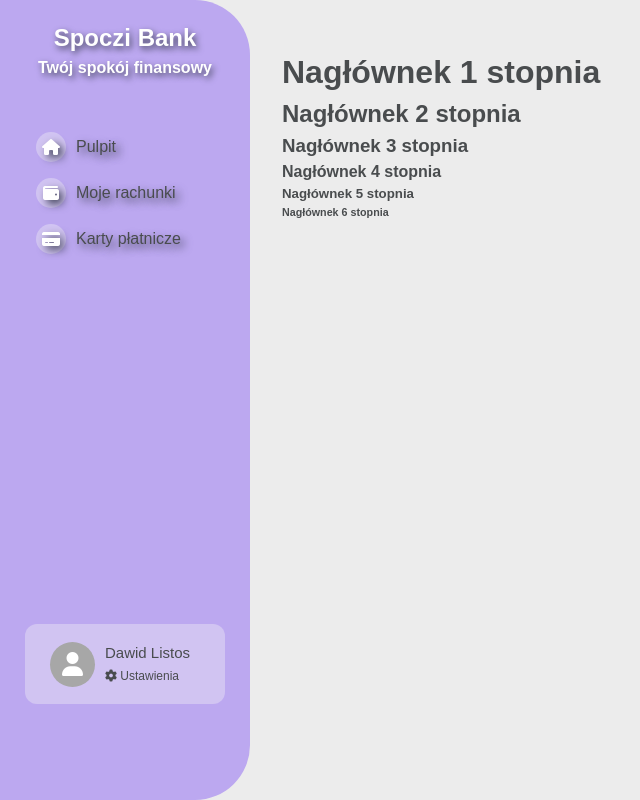
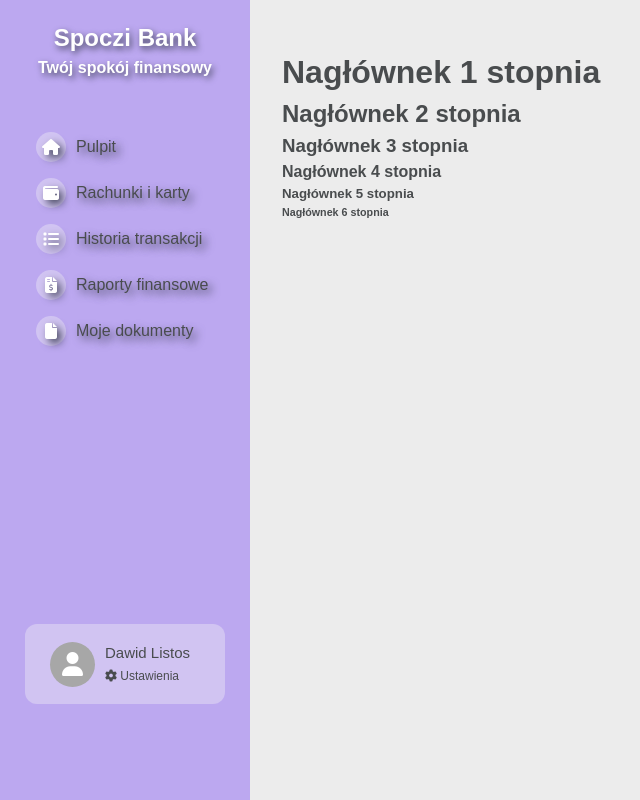
Before and after one commit to dawidlistos/projekt-do-pracy-inzynierskiej, a PHP site: page /dashboard in a window 1280 px wide. Shown: the whole page, without its empty margins (0-640 px from the left). Run offline with PHP 8.4, Linux system fonts and the light colour scheme; style sheets or scripts are compiled from the project's sources; some libraries are stand-ins or nearby versions.

Commit message:
Zmiany w dashboard 	modified:   Spoczi Online/app/views/dashboard/dashboard.php 	modified:   Spoczi Online/public/styles/dashboard.css 	modified:   Spoczi Online/public/styles/scss/layouts/dashboard.scss

```diff
--- a/Spoczi Online/app/views/dashboard/dashboard.php
+++ b/Spoczi Online/app/views/dashboard/dashboard.php
@@ -45,8 +45,10 @@
             <div class="nav-items">
                 <ul>
                     <li><a href=""><span class="circle"><i class="fa-solid fa-house"></i></span> Pulpit</a></li>
-                    <li><a href=""><span class="circle"><i class="fa-solid fa-wallet"></i></span> Moje rachunki</a></li>
-                    <li><a href=""><span class="circle"><i class="fa-solid fa-credit-card"></i></span> Karty płatnicze</a></li>
+                    <li><a href=""><span class="circle"><i class="fa-solid fa-wallet"></i></span> Rachunki i karty</a></li>
+                    <li><a href=""><span class="circle"><i class="fa-solid fa-list"></i></span> Historia transakcji</a></li>
+                    <li><a href=""><span class="circle"><i class="fa-solid fa-file-invoice-dollar"></i></span> Raporty finansowe</a></li>
+                    <li><a href=""><span class="circle"><i class="fa-solid fa-file"></i></span> Moje dokumenty</a></li>
                 </ul>
             </div>
             <div class="my-account">
--- a/Spoczi Online/public/styles/dashboard.css
+++ b/Spoczi Online/public/styles/dashboard.css
@@ -33,7 +33,6 @@ body {
   justify-content: center;
   color: #ffffff;
   text-shadow: 2px 3px 6px rgb(66, 68, 90);
-  border-top-right-radius: 55px;
 }
 .container .brand .name-slogan {
   text-align: center;
@@ -59,7 +58,6 @@ body {
   display: flex;
   flex-direction: column;
   justify-content: space-between;
-  border-bottom-right-radius: 55px;
 }
 @media (max-width: 768px) {
   .container .side-nav {
--- a/Spoczi Online/public/styles/scss/layouts/dashboard.scss
+++ b/Spoczi Online/public/styles/scss/layouts/dashboard.scss
@@ -46,7 +46,7 @@ body {
         color: $white-color;
         text-shadow: 2px 3px 6px rgba(66, 68, 90, 1);
 
-        border-top-right-radius: 55px;
+        // border-top-right-radius: 55px;
 
         .name-slogan {
             text-align: center;
@@ -76,7 +76,7 @@ body {
         display: flex;
         flex-direction: column;
         justify-content: space-between;
-        border-bottom-right-radius: 55px;
+        // border-bottom-right-radius: 55px;
 
         @media (max-width: 768px) {
             position: fixed;
```
